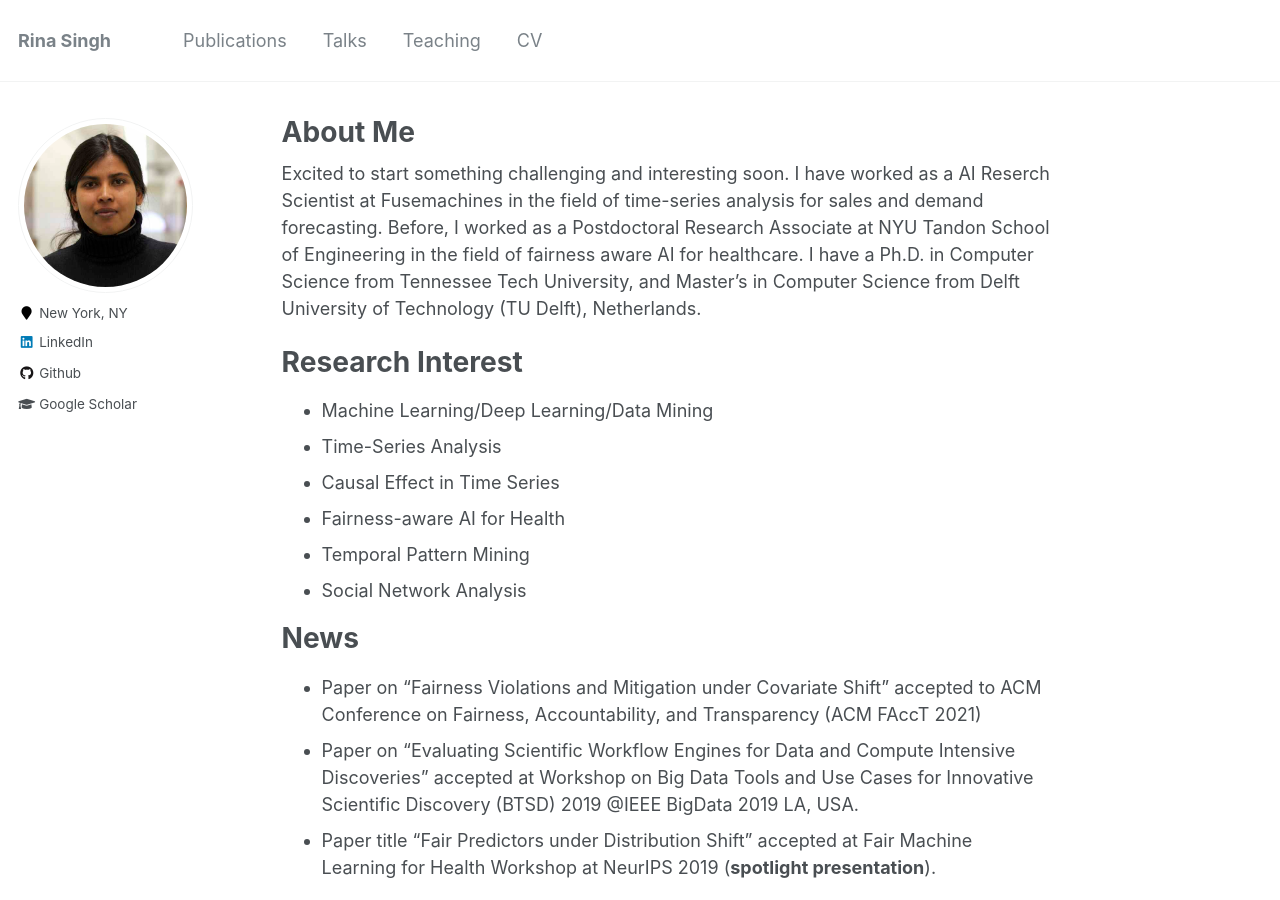
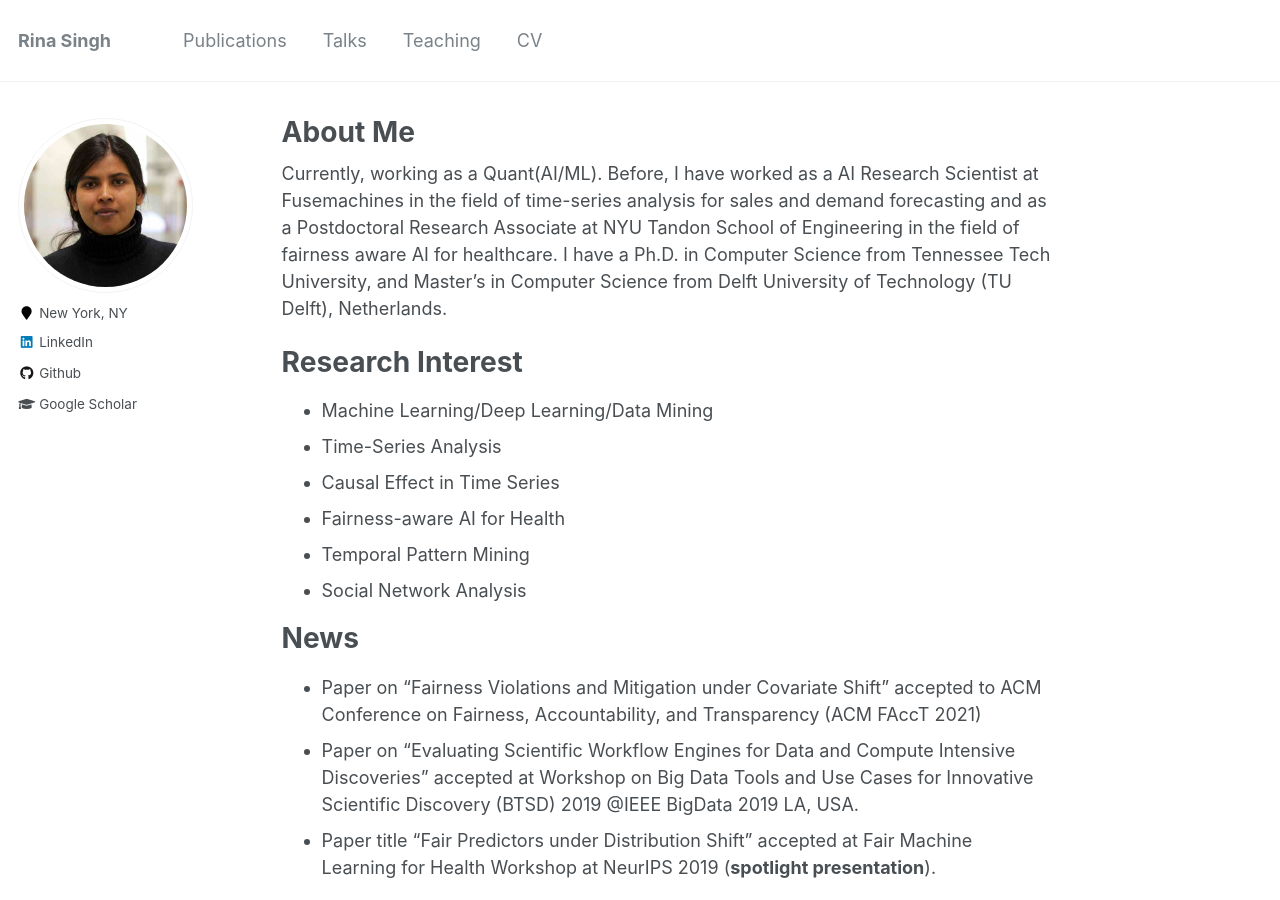
Before and after one commit to rsingh43/rsingh43.github.io, a Jekyll site: the page built from _pages/about.md, in a window 1280 px wide and 900 px high. Built offline with Jekyll 4.4.1, drawn with Linux system fonts in a browser that asks for light colours; some of the changed text lies outside the part shown.

Commit message:
Update about.md

```diff
--- a/_pages/about.md
+++ b/_pages/about.md
@@ -7,7 +7,7 @@ redirect_from:
   - /about/
   - /about.html
 ---
-Excited to start something challenging and interesting soon. I have worked as a AI Reserch Scientist at Fusemachines in the field of time-series analysis for sales and demand forecasting. Before, I worked as a Postdoctoral Research Associate at NYU Tandon School of Engineering in the field of fairness aware AI for healthcare. I have a Ph.D. in Computer Science from Tennessee Tech University, and Master’s in Computer Science from Delft University of Technology (TU Delft), Netherlands.
+Currently, working as a Quant(AI/ML). Before, I have worked as a AI Research Scientist at Fusemachines in the field of time-series analysis for sales and demand forecasting and as a Postdoctoral Research Associate at NYU Tandon School of Engineering in the field of fairness aware AI for healthcare. I have a Ph.D. in Computer Science from Tennessee Tech University, and Master’s in Computer Science from Delft University of Technology (TU Delft), Netherlands.
 
 <!--Currently, I'm a Postdoctoral Research Associate at [NYU Tandon School of Engineering](https://engineering.nyu.edu/), under the supervision of [Prof. Rumi Chunara](https://rumichunara.github.io/). Before, I worked as a Research Assistant at Tennessee Tech University, under the supervision of [Prof. Doug Talbert](https://users.csc.tntech.edu/~dtalbert/). I have a Ph.D. in Computer Science from Tennessee Tech University, Master’s in Computer Science from Delft University of Technology (TU Delft), Netherlands, and a B.E. in Software Engineering from Nepal College of Information Technology.-->
 
```
Also changed, not shown: other parts of _pages/about.md (+1 -1 lines).
